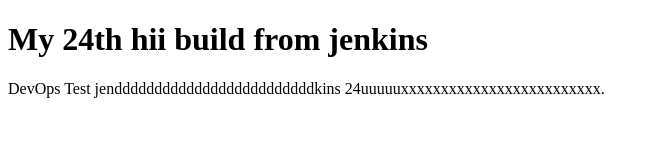
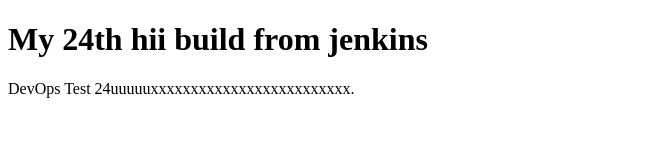
Before and after one commit to susikanth/jenkins-demo-html, a plain HTML site: page index.html in a window 1280 px wide. Shown: the whole page, without its empty margins (0-659 px from the left). Drawn offline with Linux system fonts and the light colour scheme.

Commit message:
Update index.html

```diff
--- a/index.html
+++ b/index.html
@@ -4,7 +4,7 @@
 
 <h1>My 24th hii build from jenkins</h1>
 
-<p>DevOps Test jendddddddddddddddddddddddddkins 24uuuuuxxxxxxxxxxxxxxxxxxxxxxxxx.</p>
+<p>DevOps Test  24uuuuuxxxxxxxxxxxxxxxxxxxxxxxxx.</p>
 
 </body>
 </html>
```
